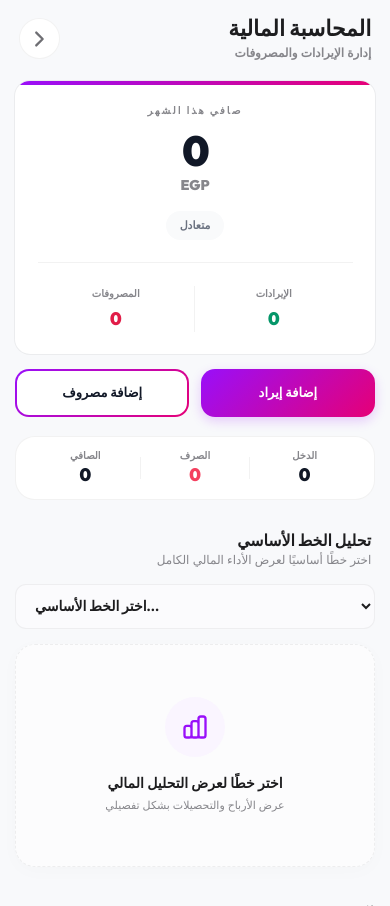
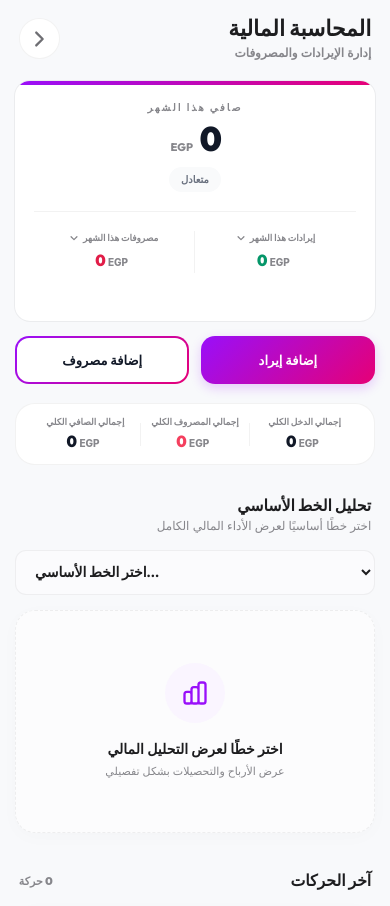
Before and after one commit to Aloom44/WE-GOLD, a Django app: page /accounting/ in a window 390 px wide. Shown: the top 906 px of the page. Run offline with Django 5.2, Linux system fonts and the light colour scheme; data that the repository does not hold is empty; some libraries are stand-ins or nearby versions.

Commit message:
Final Accounting Refinement: Implemented unified currency formatting, collapsible calculation details for financial transparency, and an admin debug layer for transaction verification. Optimized hero layout for high-density mobile displays

```diff
--- a/dashboard/views.py
+++ b/dashboard/views.py
@@ -20,7 +20,7 @@
     today = timezone.localdate()
 
     # Global Financial queries
-    ledger = FinancialTransaction.objects.all()
+    ledger = FinancialTransaction.objects.all().order_by('-created_at')
     current_ledger = ledger.filter(month=today.month, year=today.year)
 
     def get_total(qs, kind):
@@ -33,6 +33,10 @@
     overall_income = get_total(ledger, FinancialTransaction.KIND_INCOME)
     overall_expense = get_total(ledger, FinancialTransaction.KIND_EXPENSE)
     overall_net = overall_income - overall_expense
+
+    # Financial Transparency Lists
+    current_income_list = current_ledger.filter(kind=FinancialTransaction.KIND_INCOME)
+    current_expense_list = current_ledger.filter(kind=FinancialTransaction.KIND_EXPENSE)
 
     # Line Financial Analyzer Logic
     all_lines = PrimaryLine.objects.all()
@@ -70,6 +74,8 @@
         'current_income': current_income,
         'current_expense': current_expense,
         'current_net': current_net,
+        'current_income_list': current_income_list,
+        'current_expense_list': current_expense_list,
         'overall_income': overall_income,
         'overall_expense': overall_expense,
         'overall_net': overall_net,
--- a/templates/dashboard/accounting.html
+++ b/templates/dashboard/accounting.html
@@ -62,11 +62,12 @@
       .btn-base:active { transform: scale(0.96); opacity: 0.9; }
 
       /* Hero Stats */
-      .hero-net { font-size: 42px; font-weight: 900; letter-spacing: -0.04em; line-height: 1; }
+      .hero-net { font-size: 34px; font-weight: 900; letter-spacing: -0.04em; line-height: 1; }
+      .currency { font-size: 11px; font-weight: 800; color: #86868B; margin-right: 4px; display: inline-block; }
       .status-badge {
-        padding: 6px 14px;
+        padding: 5px 12px;
         border-radius: 9999px;
-        font-size: 11px;
+        font-size: 10px;
         font-weight: 800;
       }
 
@@ -95,6 +96,14 @@
         background: rgba(17, 24, 39, 0.6);
         backdrop-filter: blur(10px);
       }
+
+      /* Details Panel */
+      .details-panel {
+        max-height: 0;
+        overflow: hidden;
+        transition: max-height 0.3s ease-out;
+      }
+      .details-panel.is-open { max-height: 300px; }
     </style>
   </head>
   <body class="min-h-screen py-4 px-4 flex flex-col items-center">
@@ -114,16 +123,16 @@
       </nav>
 
       <!-- HERO SUMMARY -->
-      <header class="app-card p-6 mb-4 overflow-hidden relative border-none ring-1 ring-black/5">
+      <header class="app-card p-5 mb-4 overflow-hidden relative border-none ring-1 ring-black/5">
         <div class="absolute top-0 left-0 w-full h-1 bg-gradient-to-r from-[#990FFA] to-[#E60076]"></div>
         <div class="flex flex-col items-center text-center">
-          <p class="text-[10px] font-black text-[#86868B] uppercase tracking-[0.2em] mb-3">صافي هذا الشهر</p>
+          <p class="text-[10px] font-black text-[#86868B] uppercase tracking-[0.2em] mb-2">صافي هذا الشهر</p>
 
-          <div class="flex flex-col items-center gap-1 mb-4">
+          <div class="flex items-baseline gap-1 mb-3">
             <span class="hero-net num {% if current_net > 0 %}text-emerald-600{% elif current_net < 0 %}text-rose-600{% endif %}">
               {{ current_net }}
             </span>
-            <span class="text-[14px] font-black text-[#86868B] num">EGP</span>
+            <span class="currency num">EGP</span>
           </div>
 
           {% if current_net > 0 %}
@@ -134,18 +143,60 @@
             <span class="status-badge bg-gray-50 text-gray-500">متعادل</span>
           {% endif %}
 
-          <div class="w-full h-px bg-black/5 my-6"></div>
+          <div class="w-full h-px bg-black/5 my-5"></div>
 
           <div class="grid grid-cols-2 w-full">
-            <div class="text-center px-2">
-              <p class="text-[10px] font-black text-[#86868B] uppercase mb-1">الإيرادات</p>
-              <p class="text-[18px] font-black text-emerald-600 num">{{ current_income }}</p>
+            <!-- Income Column -->
+            <div class="text-center px-2 cursor-pointer" onclick="toggleDetails('incomeDetails')">
+              <p class="text-[9px] font-black text-[#86868B] uppercase mb-1 flex items-center justify-center gap-1">
+                إيرادات هذا الشهر
+                <svg xmlns="http://www.w3.org/2000/svg" width="10" height="10" fill="none" viewBox="0 0 24 24" stroke="currentColor"><path stroke-linecap="round" stroke-linejoin="round" stroke-width="3" d="M19 9l-7 7-7-7"/></svg>
+              </p>
+              <p class="text-[16px] font-black text-emerald-600 num">{{ current_income }} <span class="currency text-[10px]">EGP</span></p>
             </div>
-            <div class="text-center px-2 border-r border-black/5">
-              <p class="text-[10px] font-black text-[#86868B] uppercase mb-1">المصروفات</p>
-              <p class="text-[18px] font-black text-rose-600 num">{{ current_expense }}</p>
+            <!-- Expense Column -->
+            <div class="text-center px-2 border-r border-black/5 cursor-pointer" onclick="toggleDetails('expenseDetails')">
+              <p class="text-[9px] font-black text-[#86868B] uppercase mb-1 flex items-center justify-center gap-1">
+                مصروفات هذا الشهر
+                <svg xmlns="http://www.w3.org/2000/svg" width="10" height="10" fill="none" viewBox="0 0 24 24" stroke="currentColor"><path stroke-linecap="round" stroke-linejoin="round" stroke-width="3" d="M19 9l-7 7-7-7"/></svg>
+              </p>
+              <p class="text-[16px] font-black text-rose-600 num">{{ current_expense }} <span class="currency text-[10px]">EGP</span></p>
             </div>
           </div>
+
+          <!-- Calculation Details Panels -->
+          <div id="incomeDetails" class="details-panel w-full mt-4 text-right">
+            <div class="p-3 bg-emerald-50/30 rounded-xl border border-emerald-100/50">
+              <p class="text-[10px] font-black text-emerald-700 uppercase mb-2 border-b border-emerald-100 pb-1">تفاصيل الإيرادات</p>
+              <div class="space-y-1.5">
+                {% for tx in current_income_list %}
+                <div class="flex justify-between items-center text-[11px] font-bold">
+                  <span class="text-[#1D1D1F]">{{ tx.description }}</span>
+                  <span class="num text-emerald-600">{{ tx.amount }} EGP</span>
+                </div>
+                {% empty %}
+                <p class="text-[10px] text-center text-gray-400 py-2">لا توجد إيرادات مسجلة</p>
+                {% endfor %}
+              </div>
+            </div>
+          </div>
+
+          <div id="expenseDetails" class="details-panel w-full mt-4 text-right">
+            <div class="p-3 bg-rose-50/30 rounded-xl border border-rose-100/50">
+              <p class="text-[10px] font-black text-rose-700 uppercase mb-2 border-b border-rose-100 pb-1">تفاصيل المصروفات</p>
+              <div class="space-y-1.5">
+                {% for tx in current_expense_list %}
+                <div class="flex justify-between items-center text-[11px] font-bold">
+                  <span class="text-[#1D1D1F]">{{ tx.description }}</span>
+                  <span class="num text-rose-600">{{ tx.amount }} EGP</span>
+                </div>
+                {% empty %}
+                <p class="text-[10px] text-center text-gray-400 py-2">لا توجد مصروفات مسجلة</p>
+                {% endfor %}
+              </div>
+            </div>
+          </div>
+
         </div>
       </header>
 
@@ -162,18 +213,18 @@
       <!-- SNAPSHOT BAR -->
       <div class="flex items-center justify-between px-4 py-3 bg-white border border-black/5 rounded-[20px] mb-8">
         <div class="flex-1 text-center">
-          <span class="text-[10px] font-black text-[#86868B] uppercase block mb-0.5">الدخل</span>
-          <span class="text-[18px] font-black num leading-none">{{ overall_income }}</span>
+          <span class="text-[9px] font-black text-[#86868B] uppercase block mb-0.5">إجمالي الدخل الكلي</span>
+          <span class="text-[16px] font-black num leading-none">{{ overall_income }} <span class="currency text-[10px]">EGP</span></span>
         </div>
         <span class="w-px h-6 bg-black/5"></span>
         <div class="flex-1 text-center">
-          <span class="text-[10px] font-black text-[#86868B] uppercase block mb-0.5">الصرف</span>
-          <span class="text-[18px] font-black num text-rose-500 leading-none">{{ overall_expense }}</span>
+          <span class="text-[9px] font-black text-[#86868B] uppercase block mb-0.5">إجمالي المصروف الكلي</span>
+          <span class="text-[16px] font-black num text-rose-500 leading-none">{{ overall_expense }} <span class="currency text-[10px]">EGP</span></span>
         </div>
         <span class="w-px h-6 bg-black/5"></span>
         <div class="flex-1 text-center">
-          <span class="text-[10px] font-black text-[#86868B] uppercase block mb-0.5">الصافي</span>
-          <span class="text-[18px] font-black num text-gradientPrimary leading-none">{{ overall_net }}</span>
+          <span class="text-[9px] font-black text-[#86868B] uppercase block mb-0.5">إجمالي الصافي الكلي</span>
+          <span class="text-[16px] font-black num text-gradientPrimary leading-none">{{ overall_net }} <span class="currency text-[10px]">EGP</span></span>
         </div>
       </div>
 
@@ -222,15 +273,15 @@
             <div class="grid grid-cols-3 gap-4 mb-6">
               <div class="text-center">
                 <p class="text-[9px] font-black text-[#86868B] uppercase mb-1">التكلفة</p>
-                <p class="text-[15px] font-black num text-rose-500">{{ line_stats.expense }}</p>
+                <p class="text-[15px] font-black num text-rose-500">{{ line_stats.expense }} <span class="currency">EGP</span></p>
               </div>
               <div class="text-center border-x border-black/5">
                 <p class="text-[9px] font-black text-[#86868B] uppercase mb-1">الإيراد</p>
-                <p class="text-[15px] font-black num text-emerald-600">{{ line_stats.revenue }}</p>
+                <p class="text-[15px] font-black num text-emerald-600">{{ line_stats.revenue }} <span class="currency">EGP</span></p>
               </div>
               <div class="text-center">
                 <p class="text-[9px] font-black text-[#86868B] uppercase mb-1">الصافي</p>
-                <p class="text-[15px] font-black num text-gradientPrimary">{{ line_stats.net }}</p>
+                <p class="text-[15px] font-black num text-gradientPrimary">{{ line_stats.net }} <span class="currency">EGP</span></p>
               </div>
             </div>
 
@@ -258,7 +309,7 @@
               <div class="flex items-center justify-between p-3 rounded-xl bg-[#FBFBFD] border border-black/5">
                 <div class="flex flex-col">
                   <span class="text-[13px] font-bold text-[#1D1D1F]">{{ member.name }}</span>
-                  <span class="text-[10px] font-bold text-[#86868B] num">{{ member.monthly_cost }} EGP</span>
+                  <span class="text-[10px] font-bold text-[#86868B] num">{{ member.monthly_cost }} <span class="currency">EGP</span></span>
                 </div>
                 <span class="text-[10px] font-black px-2.5 py-1 rounded-full {% if member.status == 'paid' %}bg-emerald-50 text-emerald-600{% else %}bg-rose-50 text-rose-600{% endif %}">
                   {% if member.status == 'paid' %}تم الدفع{% else %}انتظار{% endif %}
@@ -281,7 +332,7 @@
                   <span class="text-[10px] font-medium text-[#86868B] num">{{ entry.created_at|date:"d M Y" }}</span>
                 </div>
                 <span class="text-[13px] font-black num {% if entry.kind == 'income' %}text-emerald-600{% else %}text-rose-600{% endif %}">
-                  {% if entry.kind == 'income' %}+{% else %}-{% endif %}{{ entry.amount }}
+                  {% if entry.kind == 'income' %}+{% else %}-{% endif %}{{ entry.amount }} <span class="currency">EGP</span>
                 </span>
               </div>
               {% empty %}
@@ -327,10 +378,10 @@
             <!-- TOP ROW -->
             <div class="flex items-start justify-between mb-2">
               <div class="flex items-baseline gap-1">
-                <span class="text-[26px] font-black num leading-none {% if entry.kind == 'income' %}text-emerald-600{% else %}text-rose-600{% endif %}">
+                <span class="text-[24px] font-black num leading-none {% if entry.kind == 'income' %}text-emerald-600{% else %}text-rose-600{% endif %}">
                   {% if entry.kind == 'income' %}+{% else %}-{% endif %}{{ entry.amount }}
                 </span>
-                <span class="text-[10px] font-black text-[#86868B] num">EGP</span>
+                <span class="currency num">EGP</span>
               </div>
               <span class="text-[9px] font-black uppercase px-2 py-0.5 rounded-full {% if entry.kind == 'income' %}bg-emerald-50 text-emerald-600{% else %}bg-rose-50 text-rose-600{% endif %}">
                 {% if entry.kind == 'income' %}إيراد{% else %}مصروف{% endif %}
@@ -339,7 +390,16 @@
 
             <!-- MIDDLE ROW -->
             <div class="mb-4">
-              <p class="text-[14px] font-bold text-[#1D1D1F] leading-tight mb-1">{{ entry.title }}</p>
+              <p class="text-[14px] font-bold text-[#1D1D1F] leading-tight mb-1">{{ entry.description }}</p>
+              {% if user.is_superuser %}
+              <!-- Admin Debug Support -->
+              <div class="mb-2 p-2 bg-gray-50 rounded-lg border border-gray-100 flex flex-wrap gap-2">
+                <span class="text-[8px] font-black text-gray-400 uppercase tracking-tighter">Key: {{ entry.event_key|default:"Manual" }}</span>
+                <span class="text-[8px] font-black text-gray-400 uppercase tracking-tighter">Source: {{ entry.category }}</span>
+                {% if entry.line %}<span class="text-[8px] font-black text-purple-400 uppercase tracking-tighter">Line: {{ entry.line.phone }}</span>{% endif %}
+                {% if entry.member %}<span class="text-[8px] font-black text-pink-400 uppercase tracking-tighter">Member: {{ entry.member.name }}</span>{% endif %}
+              </div>
+              {% endif %}
               <p class="text-[12px] font-medium text-[#86868B] line-clamp-2 leading-relaxed">
                 {{ entry.notes|default:"لا يوجد وصف إضافي لهذه الحركة" }}
               </p>
@@ -426,6 +486,13 @@
     </div>
 
     <script>
+      window.toggleDetails = (id) => {
+        const el = document.getElementById(id);
+        const isOpen = el.classList.contains('is-open');
+        document.querySelectorAll('.details-panel').forEach(p => p.classList.remove('is-open'));
+        if (!isOpen) el.classList.add('is-open');
+      };
+
       window.toggleMenu = (btn) => {
         event.stopPropagation();
         const menu = btn.nextElementSibling;
```
